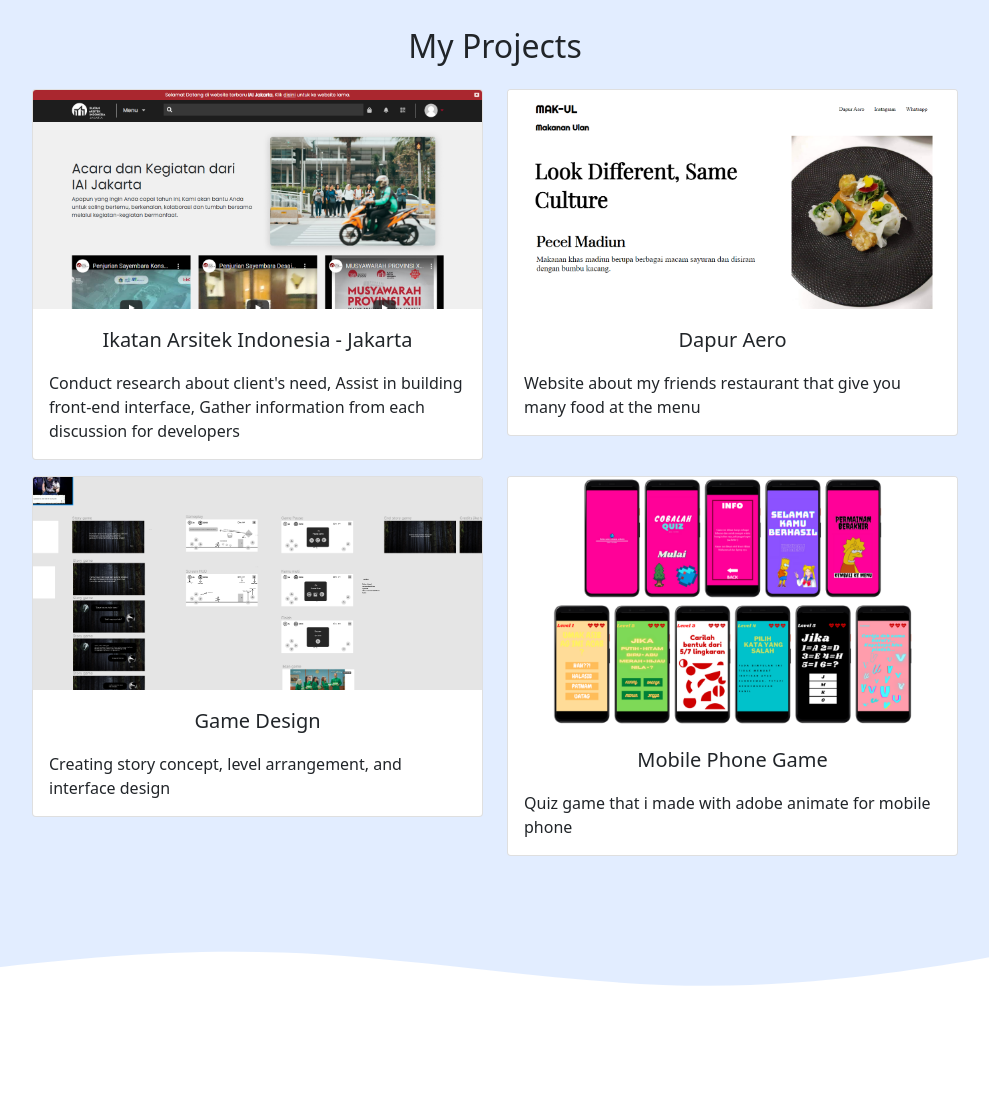
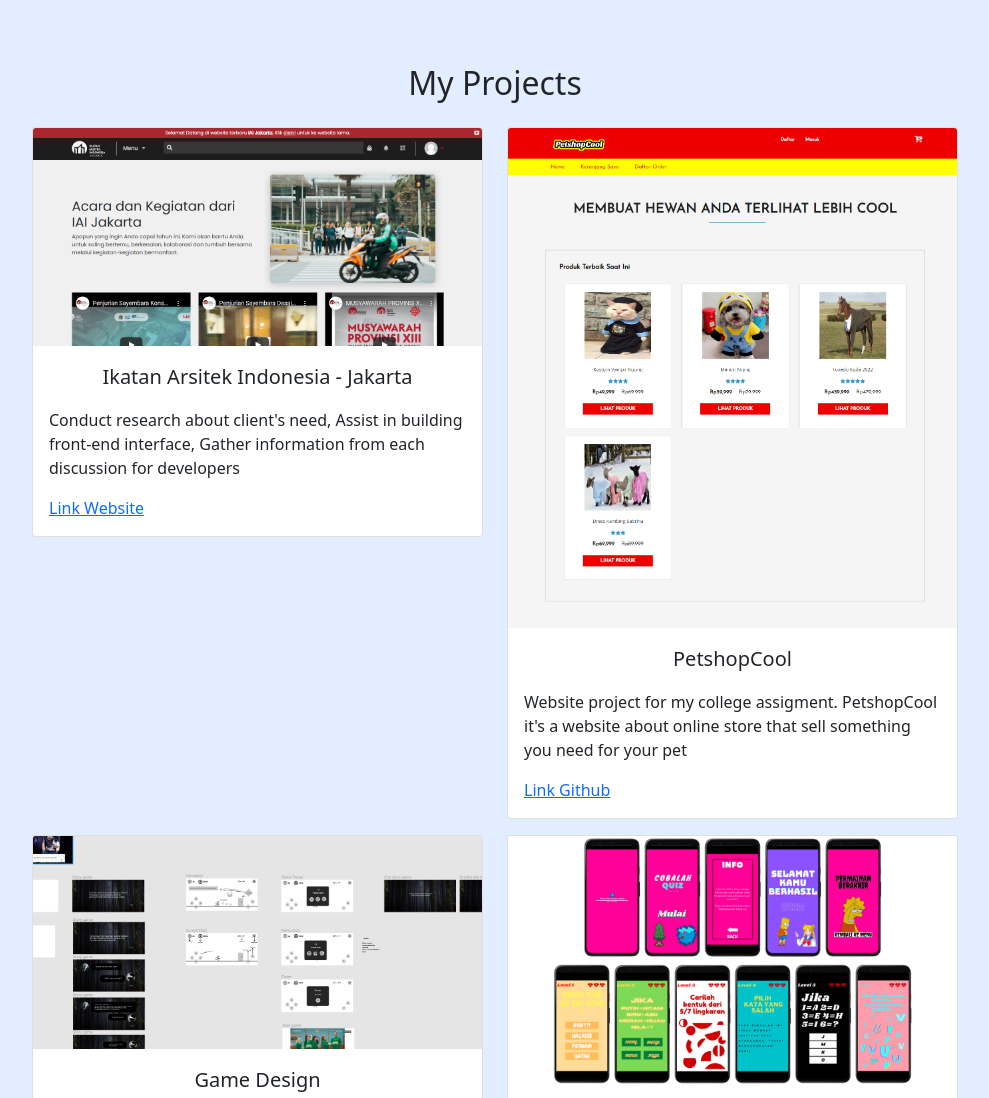
Before and after one commit to yusrihilmi/Javascript-TestRPay, a plain HTML site: page index.html in a window 1280 px wide. Shown: the part 1300-2398 px from the top of the page, without its empty margins (145-1134 px from the left). Drawn offline with nearby package versions, Linux system fonts and the light colour scheme.

Commit message:
new update

```diff
--- a/index.html
+++ b/index.html
@@ -43,7 +43,7 @@
 
     <!-- Jumbotron -->
     <section class="jumbotron text-center">
-      <img src="img/Pas Foto.jpg" alt="Yusri Hilmi" width="200" class="rounded-circle img-thumbnail" />
+      <img src="img/Pas Foto.jpg" alt="Yusri Hilmi" width="250" class="square img-thumbnail" />
       <h1 class="display-4">Yusri Hilmi Muhammad</h1>
       <p class="lead">Informatics Student</p>
       <svg xmlns="http://www.w3.org/2000/svg" viewBox="0 0 1440 320">
@@ -98,15 +98,17 @@
               <div class="card-body">
                 <p class="card-text justify-content-center fs-5 text-center">Ikatan Arsitek Indonesia - Jakarta</p>
                 <p class="card-text justify-content-center">Conduct research about client's need, Assist in building front-end interface, Gather information from each discussion for developers</p>
+                <a href="https://new.iai-jakarta.org/" target="_blank">Link Website</a>
               </div>
             </div>
           </div>
           <div class="col-md-5 mb-3">
             <div class="card">
-              <img src="img/projects/Aero.PNG" class="card-img-top" alt="project 1" />
+              <img src="img/projects/petshop.PNG" class="card-img-top" alt="project 1" />
               <div class="card-body">
-                <p class="card-text justify-content-center fs-5 text-center">Dapur Aero</p>
-                <p class="card-text justify-content-center">Website about my friends restaurant that give you many food at the menu</p>
+                <p class="card-text justify-content-center fs-5 text-center">PetshopCool</p>
+                <p class="card-text justify-content-center">Website project for my college assigment. PetshopCool it's a website about online store that sell something you need for your pet</p>
+                <a href="https://github.com/yusrihilmi/petshop-lsp" target="_blank">Link Github</a>
               </div>
             </div>
           </div>
@@ -116,6 +118,7 @@
               <div class="card-body">
                 <p class="card-text justify-content-center fs-5 text-center">Game Design</p>
                 <p class="card-text justify-content-center">Creating story concept, level arrangement, and interface design</p>
+                <a href="https://cpk24.itch.io/terjebak" target="_blank">Link Game</a>
               </div>
             </div>
           </div>
```
Also changed, not shown: img/projects/petshop.png (added), 1 other file.
